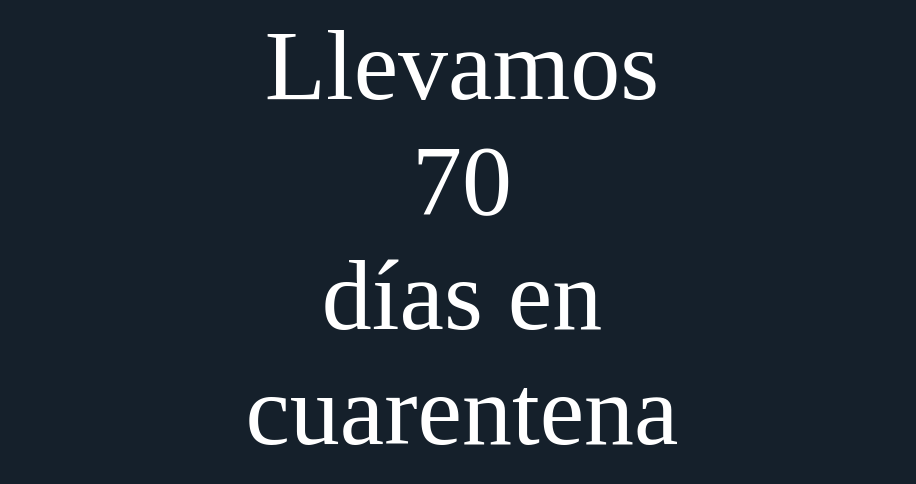
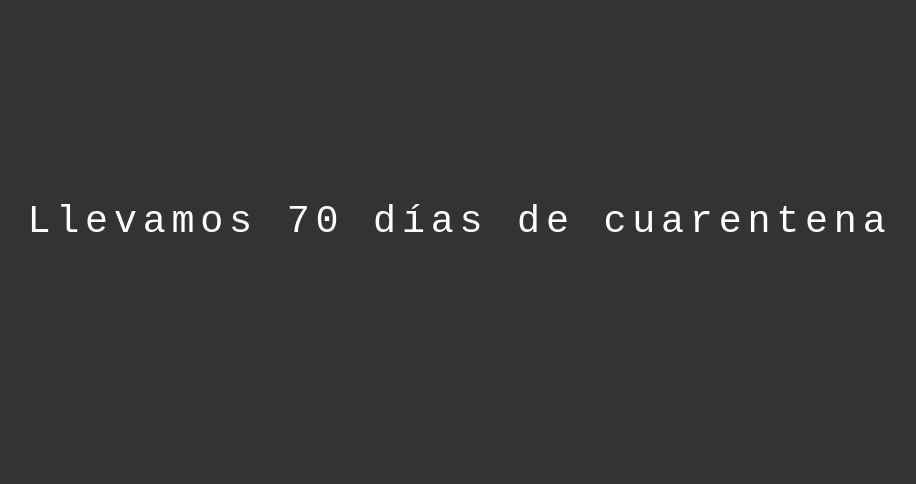
Before and after one commit to alejandrojuarez675/dias-cuarentena, a plain HTML site: page index.html in a window 1280 px wide. Shown: the whole page, without its empty margins (178-1094 px from the left). Drawn offline with Linux system fonts and the light colour scheme.

Commit message:
add animation

```diff
--- a/index.html
+++ b/index.html
@@ -6,43 +6,73 @@
 
 <body>
 
-    <div class="content">
-        <p>Llevamos</p>
-        <p id="days" class="days"></p>
-        <p>días en</p>
-        <p>cuarentena</p>
+    <div class="typewriter">
+        <p id="msg"></p>
     </div>
 
     <style>
         body {
-            background-color: rgb(21, 32, 43);
-            color: white;
+            background: #333;
+            padding-top: 5em;
+            display: flex;
+            justify-content: center;
+            height: 80%;
+            font-size: 3vw;
         }
 
-        .content {
-            text-align: center;
-            font-size: 100px;
+        /* DEMO-SPECIFIC STYLES */
+        .typewriter p {
+            color: #fff;
+            font-family: monospace;
+            overflow: hidden;
+            /* Ensures the content is not revealed until the animation */
+            border-right: .15em solid orange;
+            /* The typwriter cursor */
+            white-space: nowrap;
+            /* Keeps the content on a single line */
+            margin: 0 auto;
+            /* Gives that scrolling effect as the typing happens */
+            letter-spacing: .15em;
+            /* Adjust as needed */
+            animation:
+                typing 3.5s steps(30, end),
+                blink-caret .5s step-end infinite;
         }
 
-        p {
-            margin: 0%;
+        /* The typing effect */
+        @keyframes typing {
+            from {
+                width: 0
+            }
+
+            to {
+                width: 100%
+            }
         }
 
-        .days {
-            text-emphasis: emphasis;
+        /* The typewriter cursor effect */
+        @keyframes blink-caret {
+
+            from,
+            to {
+                border-color: transparent
+            }
+
+            50% {
+                border-color: orange
+            }
         }
-
     </style>
 
     <script>
         getDiff = () => {
             const initDay = new Date('2020-3-19 00:00:00');
-            const today =  Date.now();
+            const today = Date.now();
             const diffTime = Math.abs(initDay - today);
             const diffDays = Math.ceil(diffTime / (1000 * 60 * 60 * 24));
             return diffDays;
         };
-        document.getElementById('days').innerHTML = getDiff();
+        document.getElementById('msg').innerHTML = `Llevamos ${getDiff()} días de cuarentena`;
     </script>
 
 </body>
```
